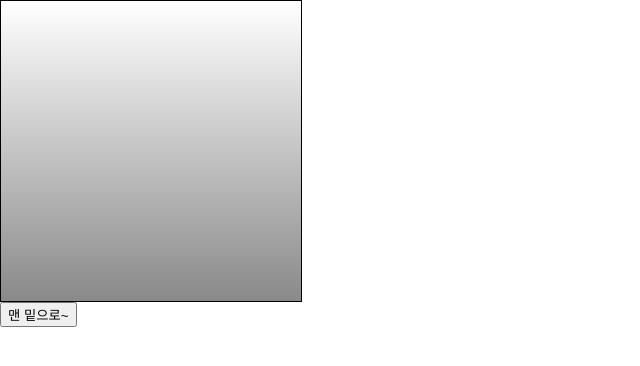
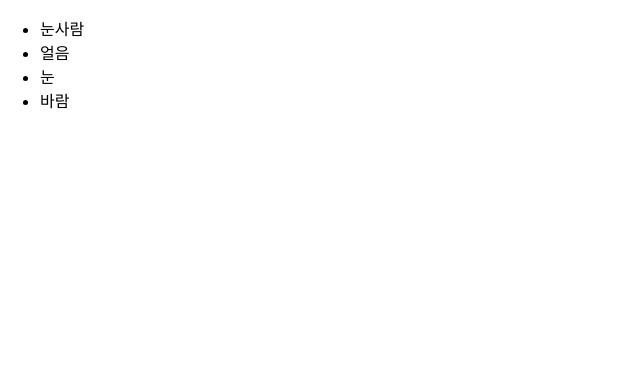
Before and after one commit to shimhaeun/React, a React (Create React App) app: page / in a window 1280 px wide. Shown: the top 366 px of the page, without its empty margins (0-640 px from the left). Built offline with nearby package versions, Linux system fonts and the light colour scheme.

Commit message:
key 설정

```diff
--- a/src/App.js
+++ b/src/App.js
@@ -2,6 +2,7 @@
 import Counter from "./Counter";
 import EventPractice from "./EventPractice";
 import Info from "./info";
+import IterationSample from "./IterationSample";
 import Say from "./Say";
 import ScrollBox from "./ScrollBox";
 import ValidationSample from "./ValidationSample";
@@ -9,12 +10,13 @@
 class App extends Component {
   render() {
     return (
-      <div>
-        <ScrollBox ref={(ref) => this.ScrollBox=ref}/>
-        <button onClick={() => this.ScrollBox.ScrollToBottom()}>
-          맨 밑으로~
-        </button>
-      </div>
+      <IterationSample />
+      // <div>
+      //   <ScrollBox ref={(ref) => this.ScrollBox=ref}/>
+      //   <button onClick={() => this.ScrollBox.ScrollToBottom()}>
+      //     맨 밑으로~
+      //   </button>
+      // </div>
     )
   }
 }
--- /dev/null
+++ b/src/IterationSample.js
@@ -0,0 +1,7 @@
+const IterationSample = () => {
+   const names = ['눈사람', '얼음', '눈', '바람'];
+   const nameList = names.map((name,index) => <li key={index}>{name}</li>);
+   return <ul>{nameList}</ul>;
+};
+
+export default IterationSample;
```
